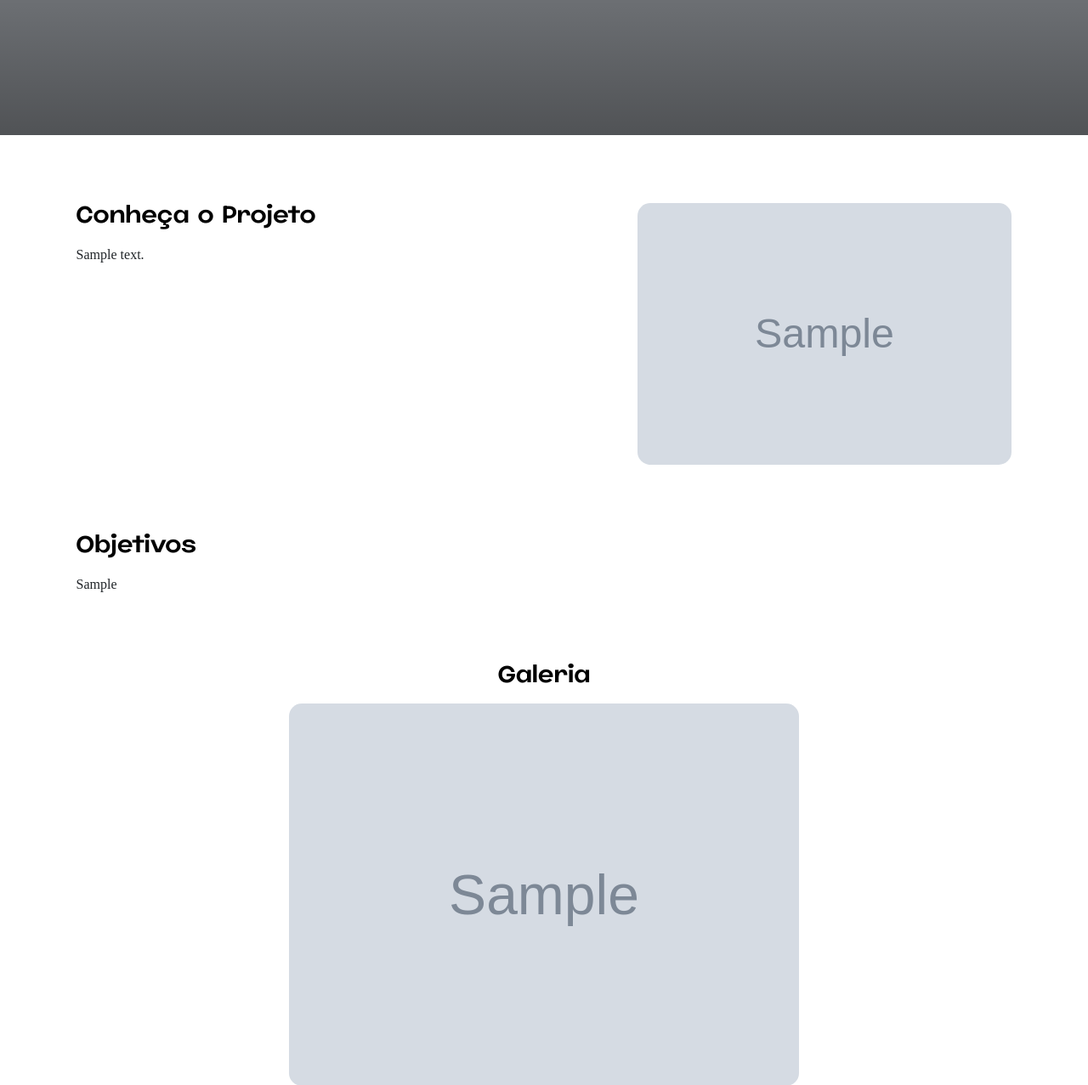
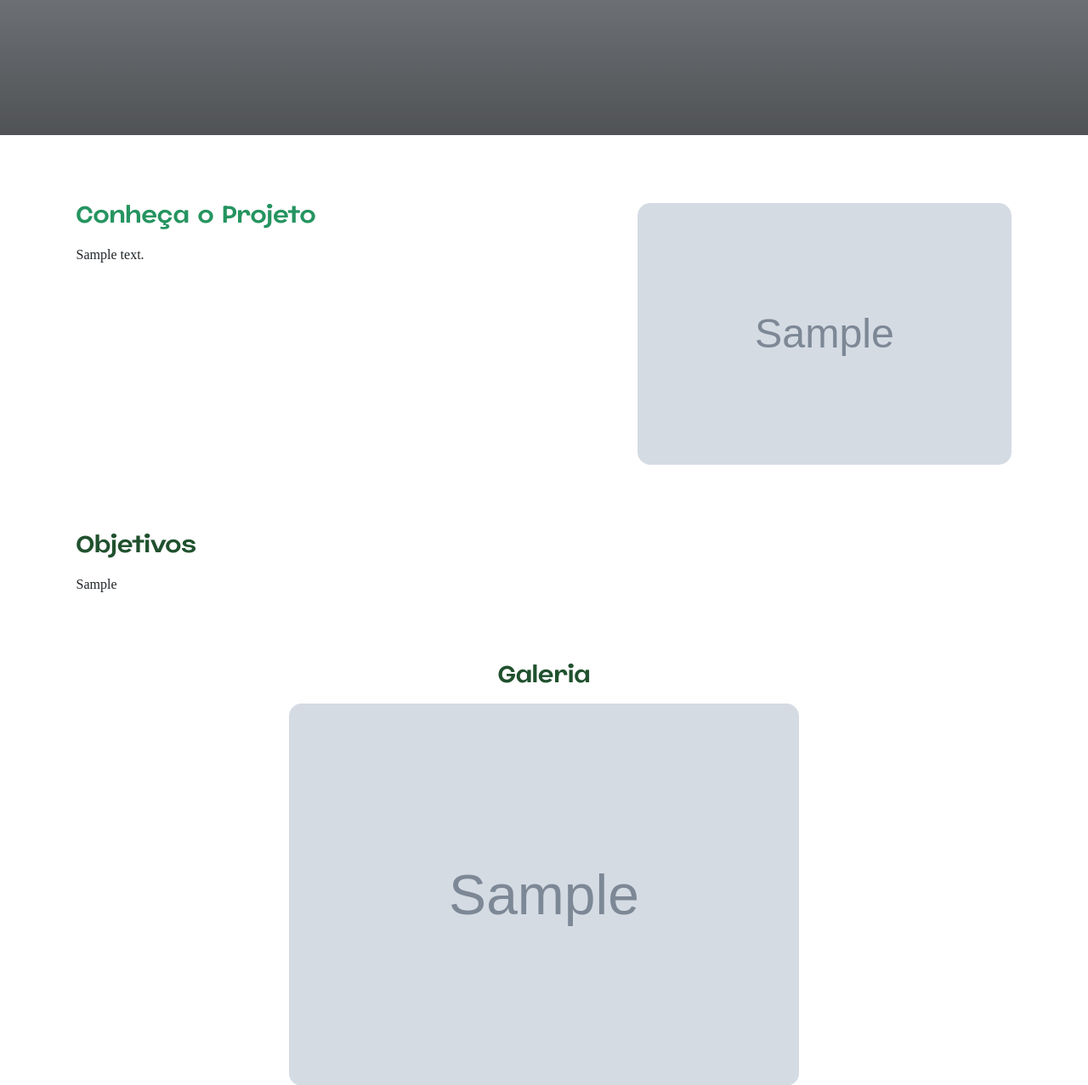
Before and after one commit to Gabriel-Avelino/Instituto-ISAR-Testes, a Django app: page /projeto/1 in a window 1280 px wide. Shown: the part 601-1878 px from the top of the page at 85% size. Run offline with Django 5.2, Linux system fonts and the light colour scheme; tables that the repository leaves empty hold one stand-in row (values such as "Sample post"); grey boxes marked "Sample" are stand-in pictures; some web fonts are replaced.

Commit message:
Adição de Cores aos Títulos

```diff
--- a/static/css/formatados.css
+++ b/static/css/formatados.css
@@ -285,7 +285,7 @@
     width: 50px;
     z-index: 1000;
 
-    opacity: 0.2;
+    opacity: 0.5;
 }
 
 .foto-controls:hover{
--- a/static/css/projeto.css
+++ b/static/css/projeto.css
@@ -11,12 +11,6 @@
     justify-content: space-between;
 }
 
-.projeto h3{
-    color: #000;
-    font-family: 'Jumper';
-    font-weight: 500;
-}
-
 .projeto-info .sobre{
     display: flex;
     flex-direction: column;
@@ -25,13 +19,13 @@
 }
 
 .projeto-info .sobre h3{
-    color: #000;
+    color: #259460;
     font-family: 'Jumper';
     font-weight: 500;
 }
 
 .projeto .objetivos h3{
-    color: #000;
+    color: #20512E;
     font-family: 'Jumper';
     font-weight: 500;
 }
@@ -48,6 +42,12 @@
     flex-direction: column;
     gap: 15px;
     align-items: center;
+}
+
+.projeto .fotos-projeto h3{
+    color: #20512E;
+    font-family: 'Jumper';
+    font-weight: 500;
 }
 
 .projeto-info img{
```
Also changed, not shown: static/css/programas.css (+11 -11 lines).
